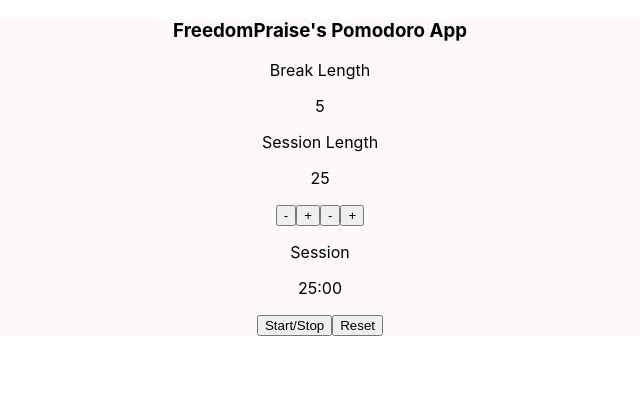
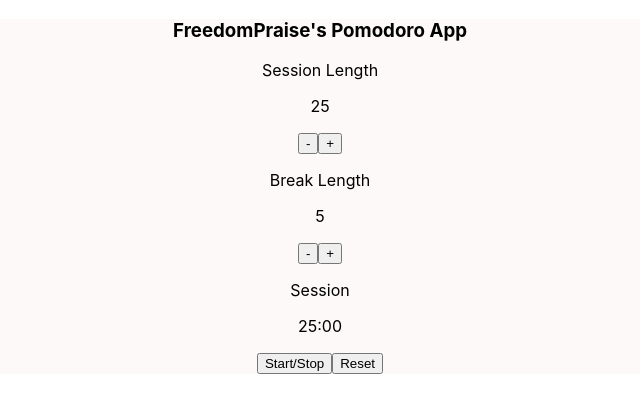
Before and after one commit to freedompraise/TimeFlow, a React (Create React App) app: page / in a window 1280 px wide. Shown: the top 412 px of the page, without its empty margins (320-960 px from the left). Built offline with nearby package versions, Linux system fonts and the light colour scheme.

Commit message:
create breaklength and sessionlength components

```diff
--- a/src/App.js
+++ b/src/App.js
@@ -1,20 +1,16 @@
 import './App.css';
 import Header from './components/Header.jsx';
 import Footer from './components/Footer.jsx';
+import Session from './components/SessionLength';
+import Break from './components/BreakLength';
 
 function App() {
   return (
     <div className="App">
        <Header className="App-header" />
        <Footer className="App-footer" />
-       <p className="break-label" id='break-label'  >Break Length</p>
-       <p className="break-length" id='break-length'>5</p>
-       <p className="session-label" id='session-label'>Session Length</p>
-       <p className="session-length" id='session-length'>25</p>
-       <button className="break-decrement" id='break-decrement' >-</button>
-        <button className="break-increment" id='break-increment' >+</button>
-        <button className="session-decrement" id='session-decrement' >-</button>
-        <button className="session-increment" id='session-increment' >+</button>
+       <Session />
+       <Break />
         <p className="timer-label" id='timer-label'>Session</p>
         <p className="time-left" id='time-left'>25:00</p>
         <button className="start_stop" id='start_stop' >Start/Stop</button>
--- /dev/null
+++ b/src/components/BreakLength.jsx
@@ -0,0 +1,12 @@
+const Break = () => {
+    return (
+        <div>
+        <p className="break-label" id='break-label'  >Break Length</p>
+        <p className="break-length" id='break-length'>5</p>
+        <button className="break-decrement" id='break-decrement' >-</button>
+        <button className="break-increment" id='break-increment' >+</button>
+        </div>
+    )
+}
+
+export default Break;
--- /dev/null
+++ b/src/components/SessionLength.jsx
@@ -0,0 +1,13 @@
+const Session = () => {
+        const sessionLength = 25;
+        return (
+        <div>
+        <p className="session-label" id='session-label'>Session Length</p>
+        <p className="session-length" id='session-length'>{sessionLength}</p>
+        <button className="session-decrement" id='session-decrement' >-</button>
+        <button className="session-increment" id='session-increment' >+</button>
+       </div>
+        );
+};
+
+export default Session;
```
